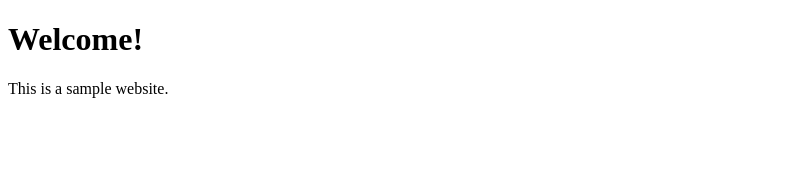
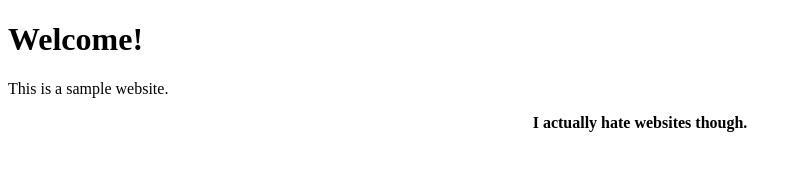
Before and after one commit to goalsarehope/sample-website, a plain HTML site: page index.html in a window 1280 px wide. Shown: the whole page, without its empty margins (0-802 px from the left). Drawn offline with Linux system fonts and the light colour scheme.

Commit message:
Update index.html

```diff
--- a/index.html
+++ b/index.html
@@ -6,5 +6,9 @@
     <body>
         <h1>Welcome!</h1>
         <p>This is a sample website.</p>
+        <p>
+        <center>
+            <b>I actually hate websites though.</b>
+            </center>
     </body>
 </html>
```
